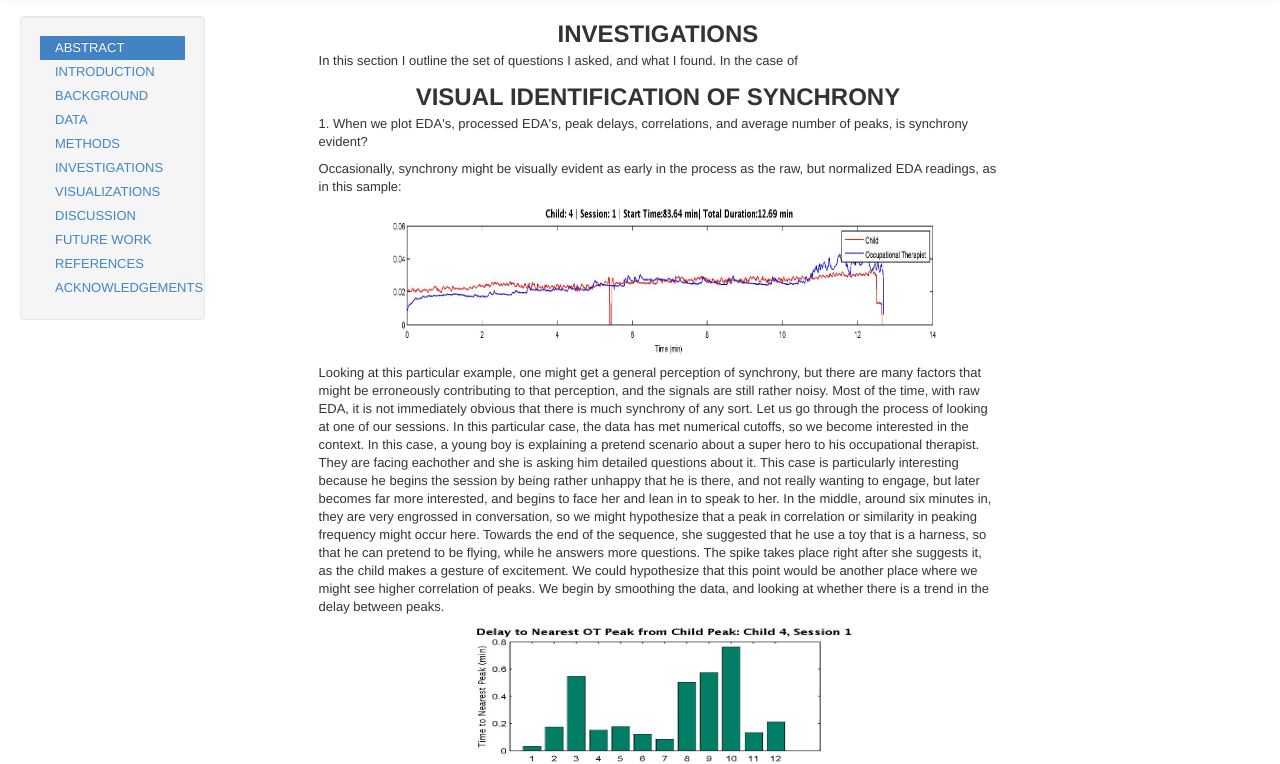
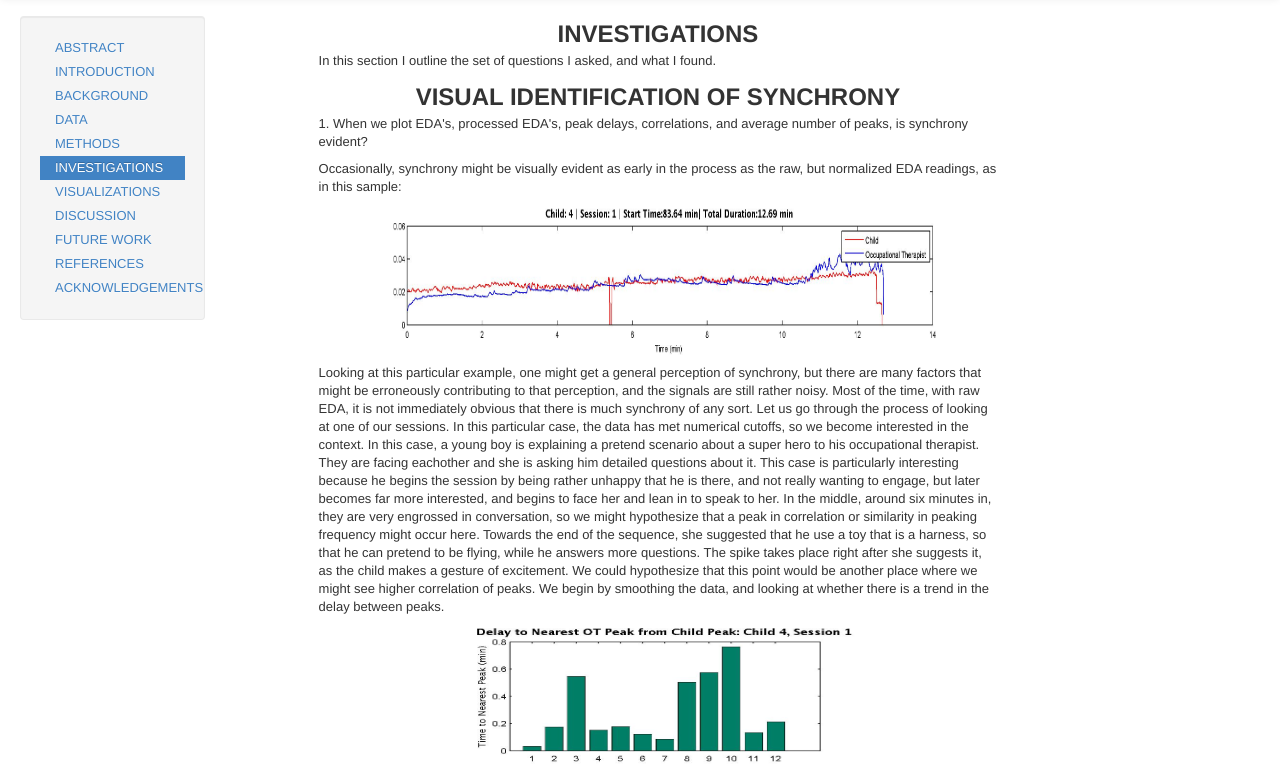
Before and after one commit to parama-coursework/affectiveSynchrony, a plain HTML site: page Investigations.html in a window 1280 px wide. Shown: the part 43-807 px from the top of the page. Drawn offline with nearby package versions, Linux system fonts and the light colour scheme.

Commit message:
updated investigations page

```diff
--- a/Investigations.html
+++ b/Investigations.html
@@ -46,12 +46,12 @@ ul.nav a { zoom: 1; }  /* the zoom property gives IE the hasLayout trigger it ne
 		<div class="well sidebar-nav">
             <ul class="nav nav-list">
               <!--<li class="nav-header">Sidebar</li>-->
-              <li class="active"><a href="#">ABSTRACT</a></li>
+              <li><a href="Index.html">ABSTRACT</a></li>
 			  <li><a href="Introduction.html">INTRODUCTION</a></li>
 		      <li><a href="Background.html">BACKGROUND</a></li>
 		      <li><a href="DataSet.html">DATA</a></li>
 		      <li><a href="Methods.html">METHODS</a></li>
-			      <li><a href="Investigations.html">INVESTIGATIONS</a></li>
+		      <li class="active"><a href="Investigations.html">INVESTIGATIONS</a></li>
 		      <li><a href="Visualizations.html">VISUALIZATIONS</a></li>
 		      <li><a href="Discussion.html">DISCUSSION</a></li>
 		      <li><a href="FutureWork.html">FUTURE WORK</a></li>
@@ -67,7 +67,7 @@ ul.nav a { zoom: 1; }  /* the zoom property gives IE the hasLayout trigger it ne
 			<div class="span8">
 			<h2>INVESTIGATIONS</h2>
 
-			<p>In this section I outline the set of questions I asked, and what I found. In the case of </p>
+			<p>In this section I outline the set of questions I asked, and what I found.</p>
 
 			<h2>VISUAL IDENTIFICATION OF SYNCHRONY</h2>
 
```
Lines whose indentation alone changed are shown as unchanged.
